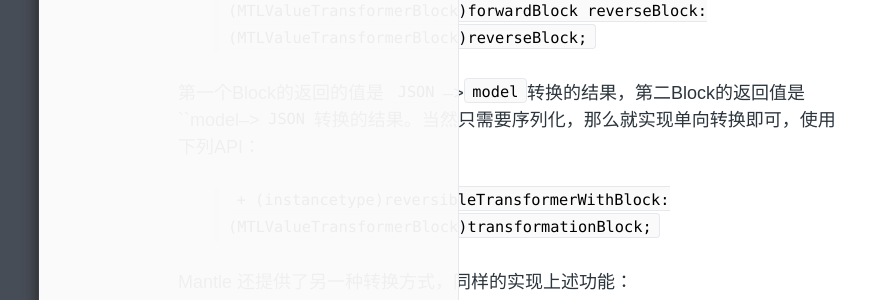
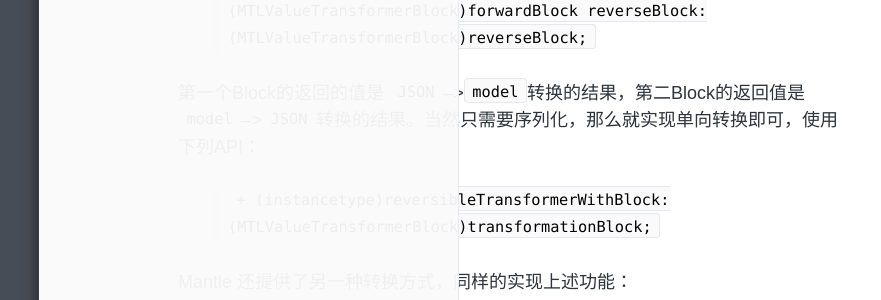
Before and after one commit to kingstal/kingstal.github.io, a Jekyll site: the page built from _posts/2015-02-09-tech-iOS-Mantle-MagicalRecord.md, in a window 1280 px wide. Shown: the part 2145-2445 px from the top of the page, without its empty margins (126-1007 px from the left). Built offline with Jekyll 4.4.1, drawn with Linux system fonts in a browser that asks for light colours; some of the changed text lies outside the part shown.

```diff
--- a/_posts/2015-02-09-tech-iOS-Mantle-MagicalRecord.md
+++ b/_posts/2015-02-09-tech-iOS-Mantle-MagicalRecord.md
@@ -82,7 +82,7 @@ Mantle 提供了一个基类：MTLModel，如果想使用 Mantle 的各种功能
 
 > `+ (instancetype)reversibleTransformerWithForwardBlock:(MTLValueTransformerBlock)forwardBlock reverseBlock:(MTLValueTransformerBlock)reverseBlock;`
 
-第一个Block的返回的值是 `JSON`-->`model`转换的结果，第二Block的返回值是``model-->`JSON`转换的结果。当然只需要序列化，那么就实现单向转换即可，使用下列API：
+第一个Block的返回的值是 `JSON`-->`model`转换的结果，第二Block的返回值是`model`-->`JSON`转换的结果。当然只需要序列化，那么就实现单向转换即可，使用下列API：
 
 > `+ (instancetype)reversibleTransformerWithBlock:(MTLValueTransformerBlock)transformationBlock;`
 
@@ -175,7 +175,7 @@ Mantle提供了一个专门操作Core Data的协议`<MTLManagedObjectSerializing
 
 
 
-实现对 model 的 Core Data 操作，可以借助于 MagicalRecord，它可以极大的方便 Core Data 的使用。下一篇将会介绍如何使用MagicalRecord 来进行 Core Data 操作。
+实现对 model 的 Core Data 操作，可以借助于 MagicalRecord，它可以极大的方便 Core Data 的使用。下一篇将会介绍[如何使用MagicalRecord 来进行 Core Data 操作](/_posts/2015-02-09-tech-iOS-Mantle-MagicalRecord-2.md)。
 
 
 
```
